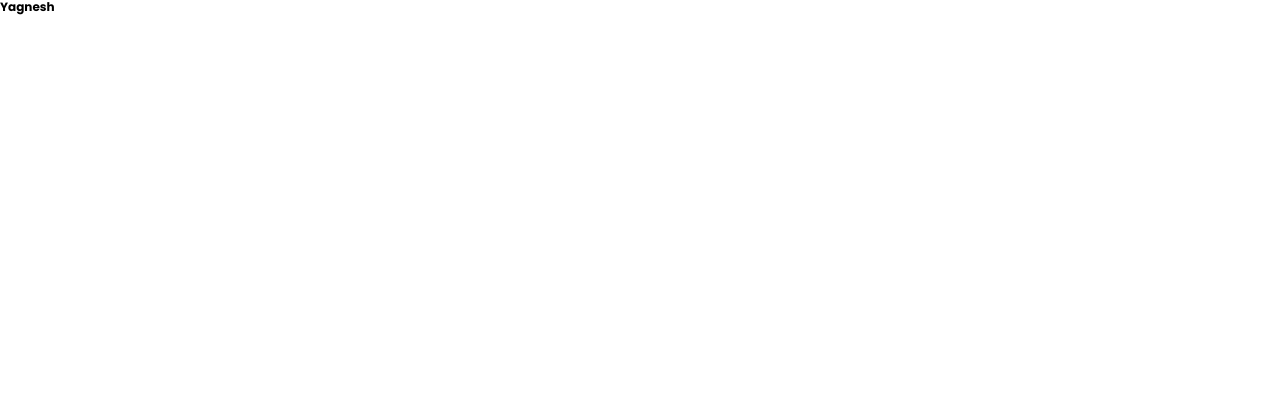
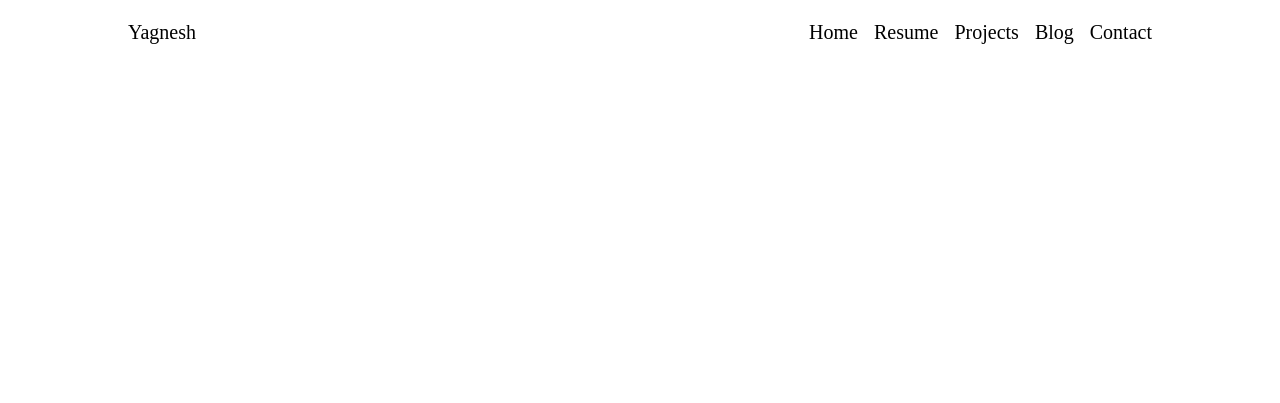
Before and after one commit to the-special-character/tsc_interns1, a plain HTML site: page index.html in a window 1280 px wide. Drawn offline with nearby package versions, Linux system fonts and the light colour scheme.

Commit message:
basic header completed

```diff
--- a/index.html
+++ b/index.html
@@ -4,37 +4,37 @@
     <meta charset="UTF-8" />
     <meta http-equiv="X-UA-Compatible" content="IE=edge" />
     <meta name="viewport" content="width=device-width, initial-scale=1.0" />
-    <title>Portfolio</title>
-    <meta name="keywords" content="yagnesh, modh, full-stack, developer" />
-    <meta name="description" content="" />
-    <!-- <link rel="preconnect" href="https://fonts.googleapis.com" />
-    <link rel="preconnect" href="https://fonts.gstatic.com" crossorigin />
-    <link
-      href="https://fonts.googleapis.com/css2?family=Poppins:wght@300;400;700&display=swap"
-      rel="stylesheet"
-    /> -->
-
     <link
       rel="stylesheet"
       href="https://necolas.github.io/normalize.css/8.0.1/normalize.css"
     />
     <link rel="stylesheet" href="./style.css" />
+    <title>Document</title>
   </head>
   <body>
     <header>
-      <a id="link">Yagnesh</a>
-      <nav>
-        <!-- <ul>
-          <li><a href="#home">Home</a></li>
-          <li><a href="#about">About</a></li>
-          <li><a href="#projects">Projects</a></li>
-          <li><a href="#contact">Contact</a></li>
-        </ul> -->
-        <!-- <a href="#home">Home</a>
-        <a href="#about">About</a>
-        <a href="#projects">Projects</a>
-        <a href="#contact">Contact</a> -->
-      </nav>
+      <div>
+        <a href="#">Yagnesh</a>
+        <nav>
+          <ul>
+            <li>
+              <a href="#home">Home</a>
+            </li>
+            <li>
+              <a href="#resume">Resume</a>
+            </li>
+            <li>
+              <a href="#projects">Projects</a>
+            </li>
+            <li>
+              <a href="#blog">Blog</a>
+            </li>
+            <li>
+              <a href="#contact">Contact</a>
+            </li>
+          </ul>
+        </nav>
+      </div>
     </header>
   </body>
 </html>
--- a/style.css
+++ b/style.css
@@ -1,23 +1,47 @@
-@import url('https://fonts.googleapis.com/css2?family=Poppins:wght@300;400;700&display=swap');
 
-body {
-    font-size: 12px;
-    width: 1024px;
-    height: 100vh;
+a {
+    text-decoration: none;
+    color: inherit;
+    font-size: 1.25rem;
 }
 
 header {
     /* background-color: red; */
-    width: 50vw;
-    height: 50vh;
 }
 
-header a {
-    /* color: green; */
-    font-size: 12px;
-    font-weight: 700;
-    font-family: 'Poppins', sans-serif;
+header > div {
+    max-width: 1024px;
+    display: flex;
+    justify-content: space-between;
+    align-items: center;
+    margin: 0 auto;
+    height: 64px;
 }
 
+header nav > ul {
+    display: flex;
+    gap: 1rem;
+    margin: 0;
+    padding: 0;
+}
 
-/* fixed ratio */
+header nav > ul > li {
+    list-style: none;
+    position: relative;
+}
+
+nav a::after {
+    content: "";
+    width: 0;
+    position: absolute;
+    bottom: -5px;
+    left: 0;
+    right: 0;
+    margin: auto;
+    height: 2px;
+    background-color: red;
+    transition: width 0.2s linear;
+}
+nav a:hover::after {
+    width: 100%;
+}
```
Also changed, not shown: assets/fonts/opensans-bold-webfont.woff (added), assets/fonts/opensans-bold-webfont.woff2 (added), assets/fonts/opensans-light-webfont.woff (added), assets/fonts/opensans-light-webfont.woff2 (added), assets/fonts/opensans-regular-webfont.woff (added), assets/fonts/opensans-regular-webfont.woff2 (added), assets/fonts/opensans-semibold-webfont.woff (added), assets/fonts/opensans-semibold-webfont.woff2 (added).
